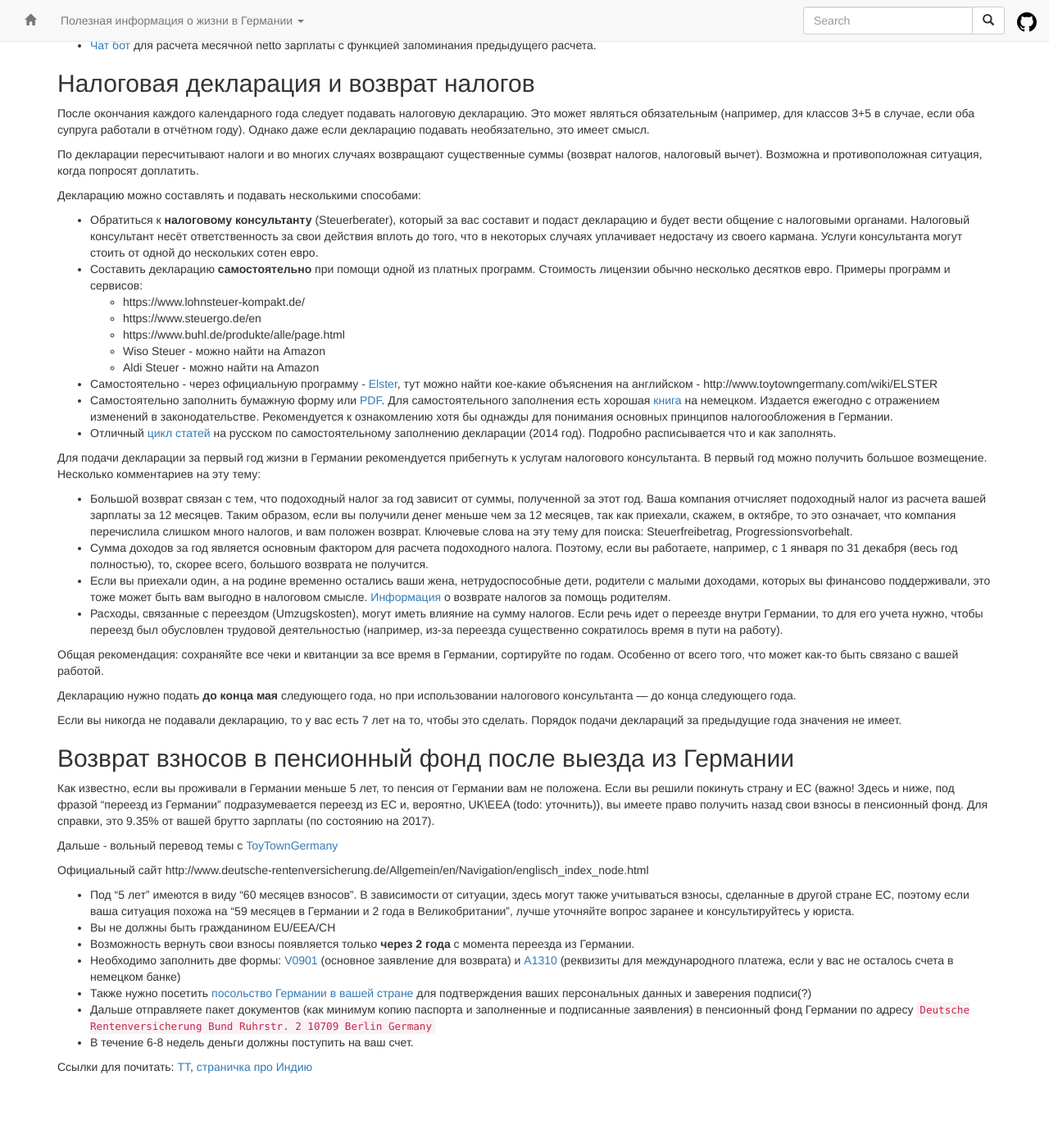
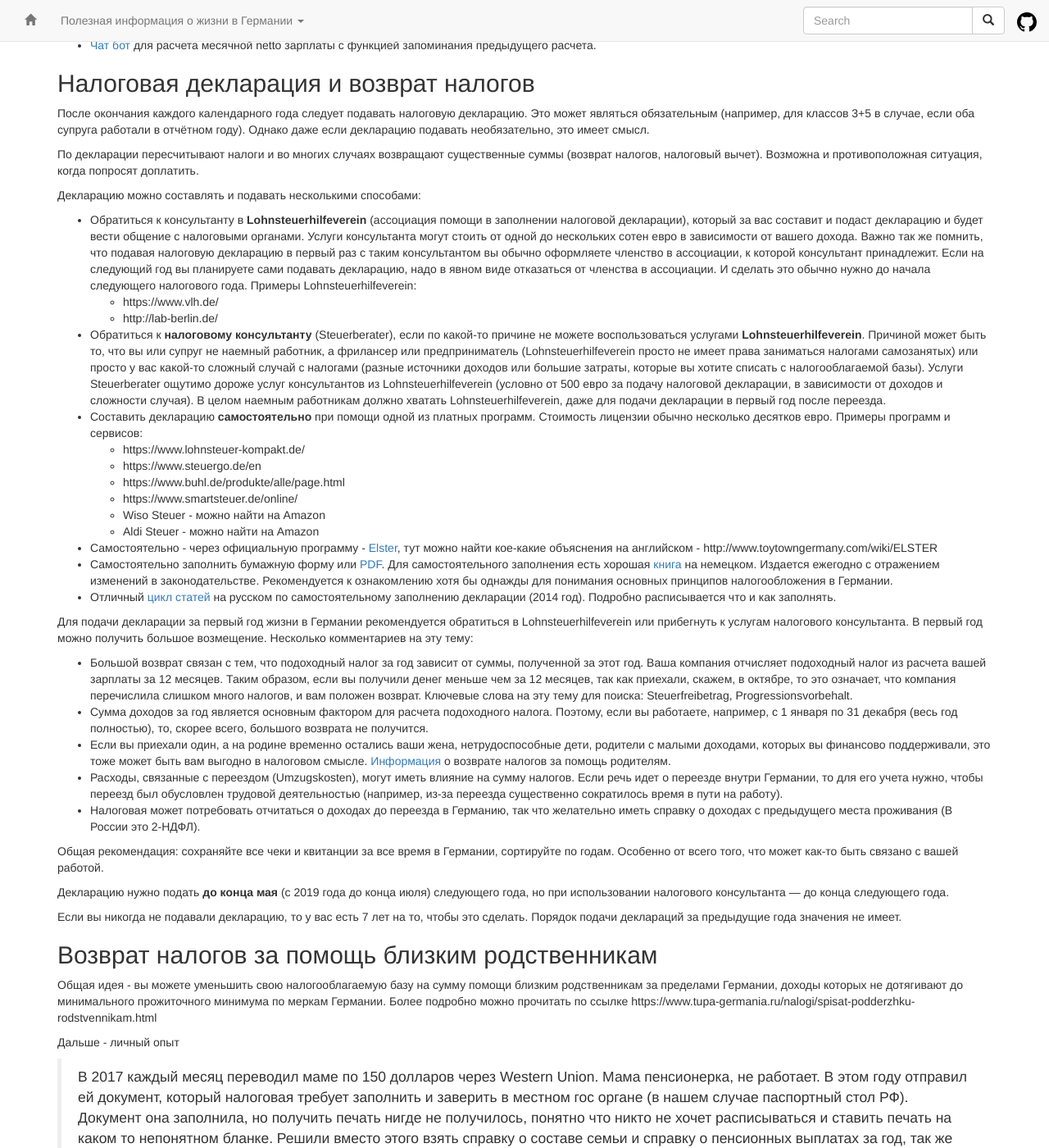
Before and after one commit to ru-de/faq, a Jekyll site: the page built from pages/Налоги.md, in a window 1280 px wide and 1400 px high, scrolled down 1313 px. Shown: the whole window at 82% size. Built offline with Jekyll 4.4.1, drawn with Linux system fonts in a browser that asks for light colours; nearby versions of some CDN libraries; before the commit the page ends 2634 px from its top, so only the background shows below that; some of the changed text lies outside the part shown.

Commit message:
Travis #882: sync github pages

```diff
--- a/pages/Налоги.md
+++ b/pages/Налоги.md
@@ -60,11 +60,15 @@ layout: default
 
 Декларацию можно составлять и подавать несколькими способами:
 
-* Обратиться к **налоговому консультанту** (Steuerberater), который за вас составит и подаст декларацию и будет вести общение с налоговыми органами. Налоговый консультант несёт ответственность за свои действия вплоть до того, что в некоторых случаях уплачивает недостачу из своего кармана. Услуги консультанта могут стоить от одной до нескольких сотен евро.
+* Обратиться к консультанту в **Lohnsteuerhilfeverein** (ассоциация помощи в заполнении налоговой декларации), который за вас составит и подаст декларацию и будет вести общение с налоговыми органами. Услуги консультанта могут стоить от одной до нескольких сотен евро в зависимости от вашего дохода. Важно так же помнить, что подавая налоговую декларацию в первый раз с таким консультантом вы обычно оформляете членство в ассоциации, к которой консультант принадлежит. Если на следующий год вы планируете сами подавать декларацию, надо в явном виде отказаться от членства в ассоциации. И сделать это обычно нужно до начала следующего налогового года. Примеры Lohnsteuerhilfeverein:
+  - https://www.vlh.de/
+  - http://lab-berlin.de/
+* Обратиться к **налоговому консультанту** (Steuerberater), если по какой-то причине не можете воспользоваться услугами **Lohnsteuerhilfeverein**. Причиной может быть то, что вы или супруг не наемный работник, а фрилансер или предприниматель (Lohnsteuerhilfeverein просто не имеет права заниматься налогами самозанятых) или просто у вас какой-то сложный случай с налогами (разные источники доходов или большие затраты, которые вы хотите списать с налогооблагаемой базы). Услуги Steuerberater ощутимо дороже услуг консультантов из Lohnsteuerhilfeverein (условно от 500 евро за подачу налоговой декларации, в зависимости от доходов и сложности случая). В целом наемным работникам должно хватать Lohnsteuerhilfeverein, даже для подачи декларации в первый год после переезда.
 * Составить декларацию **самостоятельно** при помощи одной из платных программ. Стоимость лицензии обычно несколько десятков евро. Примеры программ и сервисов:
   - https://www.lohnsteuer-kompakt.de/
   - https://www.steuergo.de/en
   - https://www.buhl.de/produkte/alle/page.html
+  - https://www.smartsteuer.de/online/
   - Wiso Steuer - можно найти на Amazon
   - Aldi Steuer - можно найти на Amazon
 * Самостоятельно - через официальную программу - [Elster](https://www.elster.de/), тут можно найти кое-какие объяснения на английском - http://www.toytowngermany.com/wiki/ELSTER
@@ -73,18 +77,24 @@ layout: default
 * Отличный [цикл статей](http://expat-rusde.livejournal.com/52948.html) на русском по самостоятельному заполнению декларации (2014 год). Подробно расписывается что и как заполнять.
 
 
-Для подачи декларации за первый год жизни в Германии рекомендуется прибегнуть к услугам налогового консультанта. В первый год можно получить большое возмещение. Несколько комментариев на эту тему:
+Для подачи декларации за первый год жизни в Германии рекомендуется обратиться в Lohnsteuerhilfeverein или прибегнуть к услугам налогового консультанта. В первый год можно получить большое возмещение. Несколько комментариев на эту тему:
 * Большой возврат связан с тем, что подоходный налог за год зависит от суммы, полученной за этот год. Ваша компания отчисляет подоходный налог из расчета вашей зарплаты за 12 месяцев. Таким образом, если вы получили денег меньше чем за 12 месяцев, так как приехали, скажем, в октябре, то это означает, что компания перечислила слишком много налогов, и вам положен возврат. Ключевые слова на эту тему для поиска: Steuerfreibetrag, Progressionsvorbehalt.
 * Сумма доходов за год является основным фактором для расчета подоходного налога. Поэтому, если вы работаете, например, с 1 января по 31 декабря (весь год полностью), то, скорее всего, большого возврата не получится.
 * Если вы приехали один, а на родине временно остались ваши жена, нетрудоспособные дети, родители с малыми доходами, которых вы финансово поддерживали, это тоже может быть вам выгодно в налоговом смысле. [Информация](https://github.com/ru-de/faq/raw/master/files/parentstaxreturn.doc) о возврате налогов за помощь родителям.
 * Расходы, связанные с переездом (Umzugskosten), могут иметь влияние на сумму налогов. Если речь идет о переезде внутри Германии, то для его учета нужно, чтобы переезд был обусловлен трудовой деятельностью (например, из-за переезда существенно сократилось время в пути на работу).
+* Налоговая может потребовать отчитаться о доходах до переезда в Германию, так что желательно иметь справку о доходах с предыдущего места проживания (В России это 2-НДФЛ).
 
 Общая рекомендация: сохраняйте все чеки и квитанции за все время в Германии, сортируйте по годам. Особенно от всего того, что может как-то быть связано с вашей работой.
 
-Декларацию нужно подать **до конца мая** следующего года, но при использовании налогового консультанта — до конца следующего года.
+Декларацию нужно подать **до конца мая** (с 2019 года до конца июля) следующего года, но при использовании налогового консультанта — до конца следующего года.
 
 Если вы никогда не подавали декларацию, то у вас есть 7 лет на то, чтобы это сделать. Порядок подачи деклараций за предыдущие года значения не имеет.
 
+## Возврат налогов за помощь близким родственникам
+Общая идея - вы можете уменьшить свою налогооблагаемую базу на сумму помощи близким родственникам за пределами Германии, доходы которых не дотягивают до минимального прожиточного минимума по меркам Германии. Более подробно можно прочитать по ссылке https://www.tupa-germania.ru/nalogi/spisat-podderzhku-rodstvennikam.html
+
+Дальше - личный опыт
+> В 2017 каждый месяц переводил маме по 150 долларов через Western Union. Мама пенсионерка, не работает. В этом году отправил ей документ, который налоговая требует заполнить и заверить в местном гос органе (в нашем случае паспортный стол РФ). Документ она заполнила, но получить печать нигде не получилось, понятно что никто не хочет расписываться и ставить печать на каком то непонятном бланке. Решили вместо этого взять справку о составе семьи и справку о пенсионных выплатах за год,  так же сделали перевод этих двух справок в России с нотариальным заверением. Налоговую декларацию заполнял сам через Smartsteuer. После заполнения в электронном виде письмом дополнительно отправил в налоговую заполненный, но не заверенный документ, который они требуют и эти две справки из России. Возврат сделали, ничего дополнительно не запрашивали. Вернули примерно 20% от перечисленной суммы.
 
 ## Возврат взносов в пенсионный фонд после выезда из Германии
 
```
Also changed, not shown: 1 other file.
